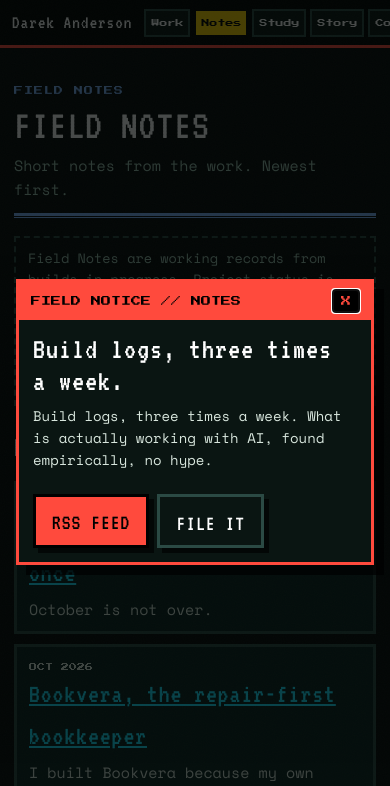
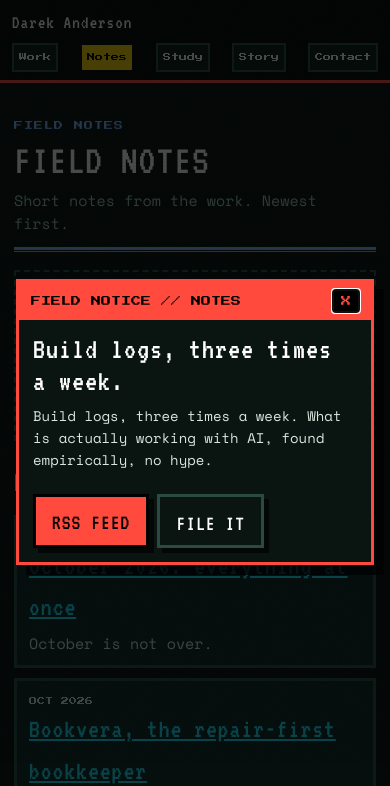
Before and after one commit to darek225/darekanderson-site, a plain HTML site: page notes.html in a window 390 px wide. Shown: the top 786 px of the page. Drawn offline with nearby package versions, Linux system fonts and the light colour scheme.

Commit message:
Fix interior-page shell clipping: wrap site-nav links to their own row on phones, clip horizontal overflow
Root cause: the 5-link site-nav overflowed phone widths, widening the
layout viewport and pushing the fixed kit bar off the right edge.

```diff
--- a/assets/kit-v1.css
+++ b/assets/kit-v1.css
@@ -424,10 +424,12 @@ body.m-study{--acc:#ffd400}
 .scrap .photo-frame{margin-top:10px}
 .study-empty{border:3px dashed var(--line);color:var(--dim);padding:14px;font-size:14px}
 
+html{overflow-x:clip}
 /* phone-width shell tightening */
 @media (max-width:640px){
+  .site-nav{flex-wrap:wrap;row-gap:6px}
   .nav-brand{font-size:19px;letter-spacing:1px;white-space:nowrap}
-  .nav-links{gap:4px}
+  .nav-links{gap:4px;margin-left:0;width:100%;justify-content:space-between}
   .nav-link{padding:6px 5px;font-size:8px}
   .kit-top nav{gap:4px}
   .kit-top nav a{padding:6px 5px;font-size:8px}
```
